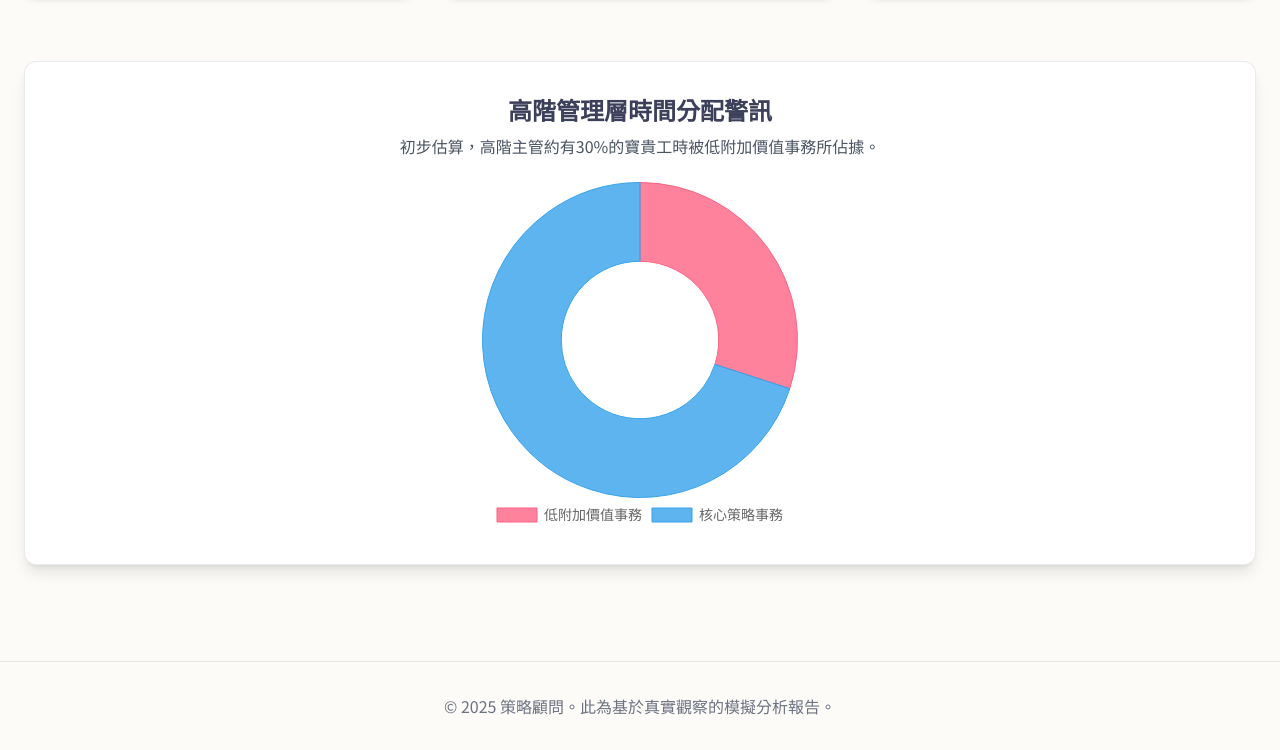
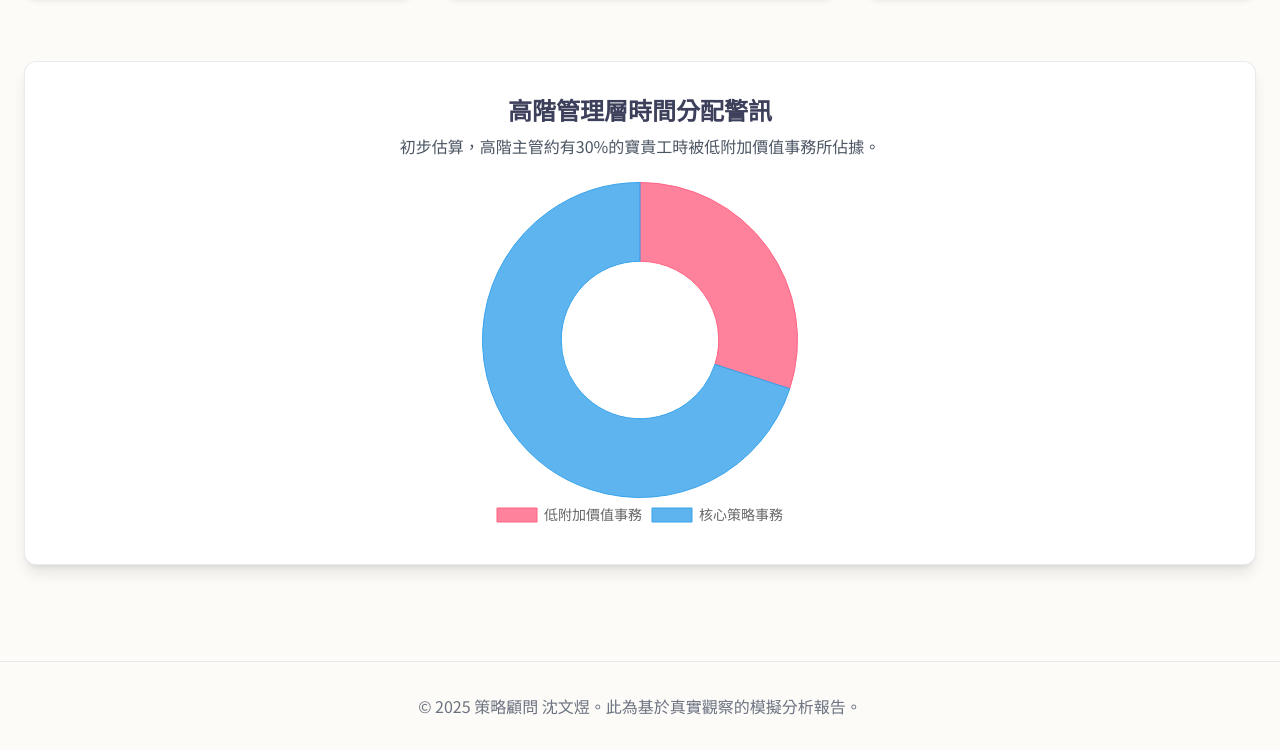
Before and after one commit to zxc5118690/interactive-report, a website: page index.html in a window 1280 px wide. Shown: the part 445-1195 px from the top of the page. Drawn offline with nearby package versions, Linux system fonts and the light colour scheme.

Commit message:
Update index.html

```diff
--- a/index.html
+++ b/index.html
@@ -125,7 +125,7 @@
     </main>
 
     <footer class="text-center py-8 mt-12 border-t">
-        <p class="text-gray-500">&copy; 2025 策略顧問。此為基於真實觀察的模擬分析報告。</p>
+        <p class="text-gray-500">&copy; 2025 策略顧問 沈文煜。此為基於真實觀察的模擬分析報告。</p>
     </footer>
 
     <script>
```
